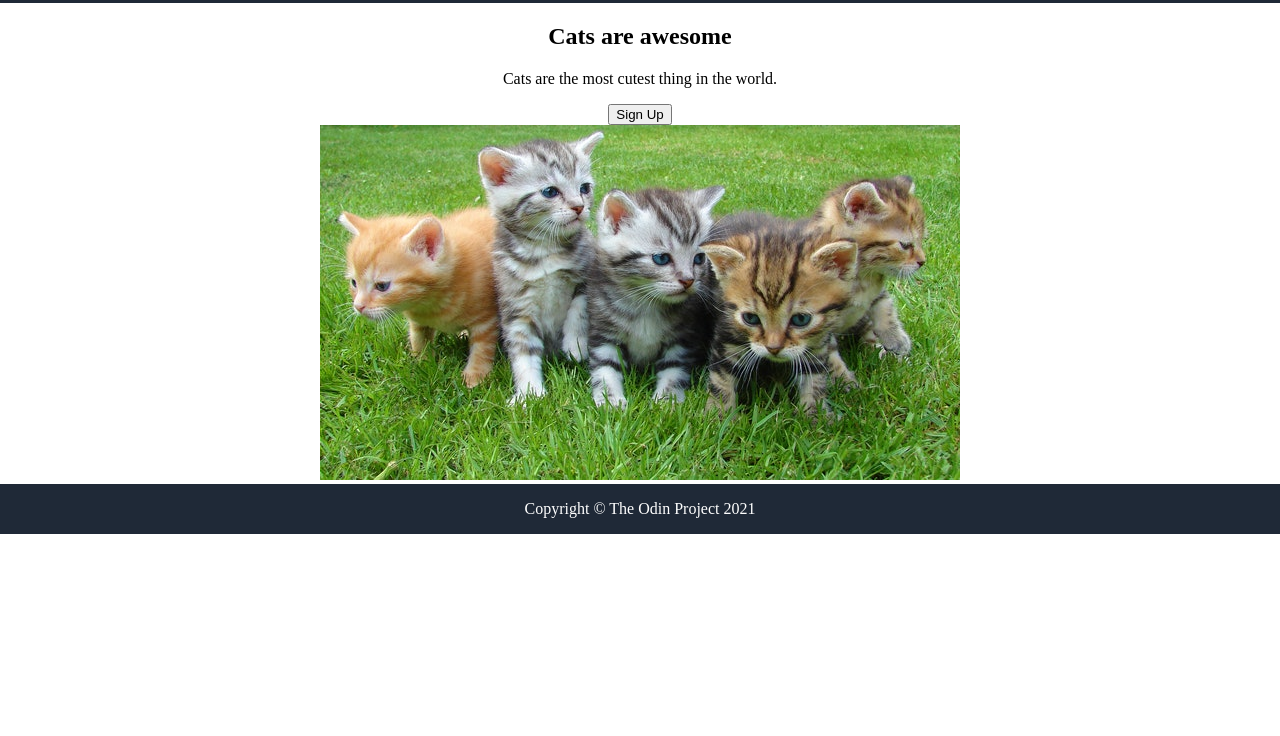
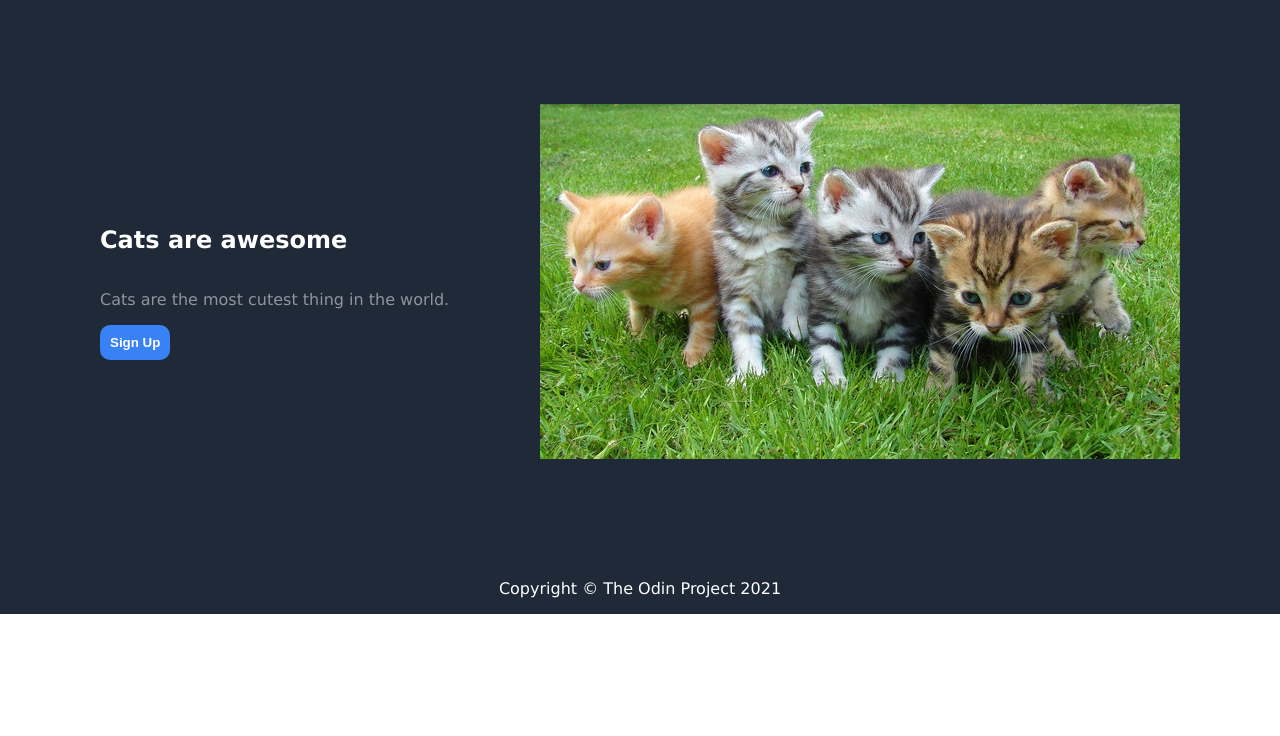
Before and after one commit to bakanano/landing-page, a plain HTML site: page index.html in a window 1280 px wide. Shown: the part 64-800 px from the top of the page. Drawn offline with Linux system fonts and the light colour scheme.

Commit message:
Added styling for hero section

```diff
--- a/styles.css
+++ b/styles.css
@@ -1,11 +1,14 @@
 :root {
     --main-bg-color: #1F2937;
+    --secondary-color: #3882f6;
+    --white: #ffffff;
 }
 
 body {
     padding: 0;
     margin: 0;
     text-align: center;
+    font-family: Verdana, Geneva, Tahoma, sans-serif;
 }
 
 .container {
@@ -13,9 +16,9 @@ body {
     flex-direction: column;
 }
 
-.header, .footer {
+.header, .footer, .hero-section {
     background-color: var(--main-bg-color);
-    color: #ffffff;
+    color: var(--white);
 }
 
 .header ul {
@@ -28,5 +31,42 @@ body {
 .header {
     display: flex;
     align-items: center;
-    justify-content: space-between;
+    justify-content: space-around;
 }
+
+.hero-section {
+    display: flex;
+    align-items: center;
+    align-items: center;
+    justify-content: center;
+    padding: 100px;
+}
+
+.heroLeft {
+    display: flex;
+    flex-direction: column;
+    text-align: left;
+    margin-right: 50px;
+    flex-basis: 500px;
+}
+
+.heroLeft .heroSubText {
+    opacity: 0.5;
+
+}
+
+.heroLeft button {
+    background: var(--secondary-color);
+    border: none;
+    color: var(--white);
+    font-weight: bold;
+    border-radius: 10px;
+    padding: 10px;
+    align-self: flex-start;
+
+}
+
+.heroRight img {
+    width: auto;
+    height: auto;
+}
```
